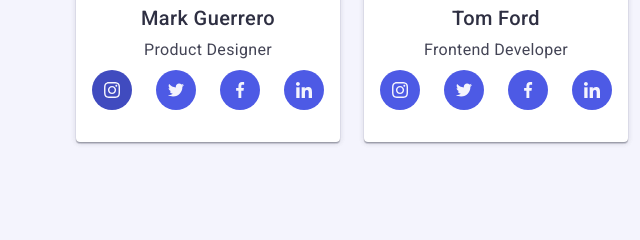
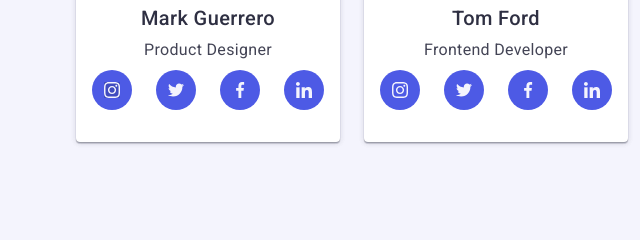
Before and after one commit to guemplen/goit-markup-hw-04, a plain HTML site: page index.html in a window 1280 px wide. In both pictures the pointer is over the icon 112 px from the left and 2476 px from the top of the page. Shown: the part 2387-2627 px from the top of the page, 0-640 px from the left. Drawn offline with nearby package versions, Linux system fonts and the light colour scheme.

Commit message:
add social-icon

```diff
--- a/css/styles.css
+++ b/css/styles.css
@@ -347,9 +347,9 @@ button {
   background-color: var(--global-color-blue);
 }
 
-.social-link:hover,
-.social-link:focus {
-  background-color: #404bbf;
+.social-link:hover .social-icon,
+.social-link:focus .social-icon {
+  background-color: var(--active-button);
 }
 
 .social-icon {
```
